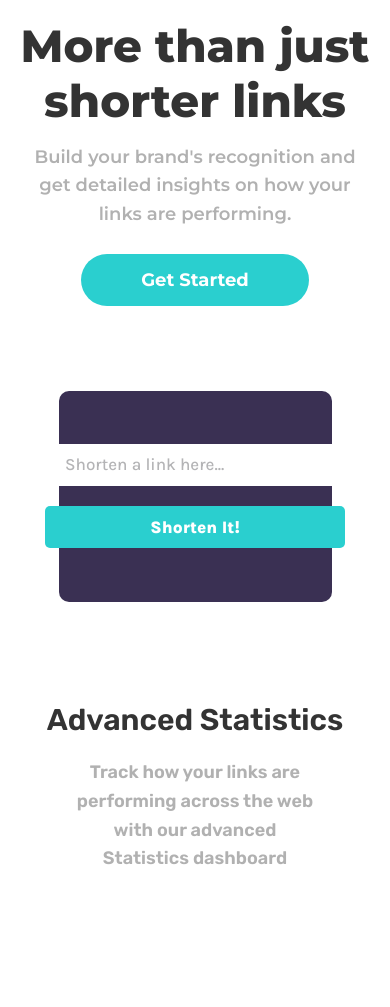
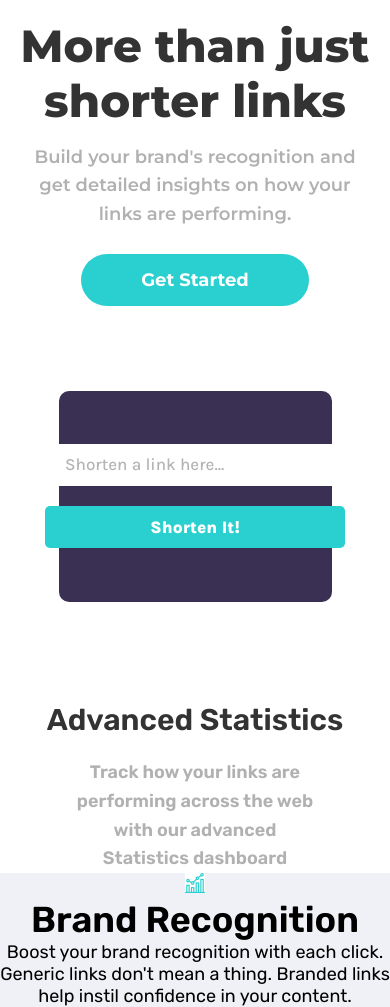
Before and after one commit to jerome310/url-shortening-api-app, a plain HTML site: page index.html in a window 390 px wide. Shown: the part 319-1326 px from the top of the page. Before the commit the page ends 1192 px from the top, so only its background shows below. Drawn offline with Linux system fonts and the light colour scheme.

Commit message:
mobile started creating the box section design for css

```diff
--- a/index.html
+++ b/index.html
@@ -58,6 +58,14 @@
             <h1>Advanced Statistics</h1>
             <p>Track how your links are performing across the web with our advanced Statistics dashboard</p>
         </div>
+        <div class="box-section-container">
+            <img src="/images/icon-brand-recognition.jpg" alt="brand recognition image">
+            <div class="box-one">
+               <h1>Brand Recognition</h1>
+               <p>Boost your brand recognition with each click. Generic links don't mean a thing. Branded links help instil confidence in your content.</p>
+            </div>
+            <div class="green-line"></div>
+        </div>
     </div>
     <script src="/script.js"></script>
 </body>
--- a/style.css
+++ b/style.css
@@ -179,6 +179,16 @@ body {
     font-weight: 600;
     line-height: 160%;
     padding: 0 75px;
+}
+
+/* Box Section */
+.box-section-container {
+    text-align: center;
+    background-color: #F0F1F6;
+}
+
+.box-section-container img {
+    width: 20px;
 }
 
  /* Tablet Screen */
```
